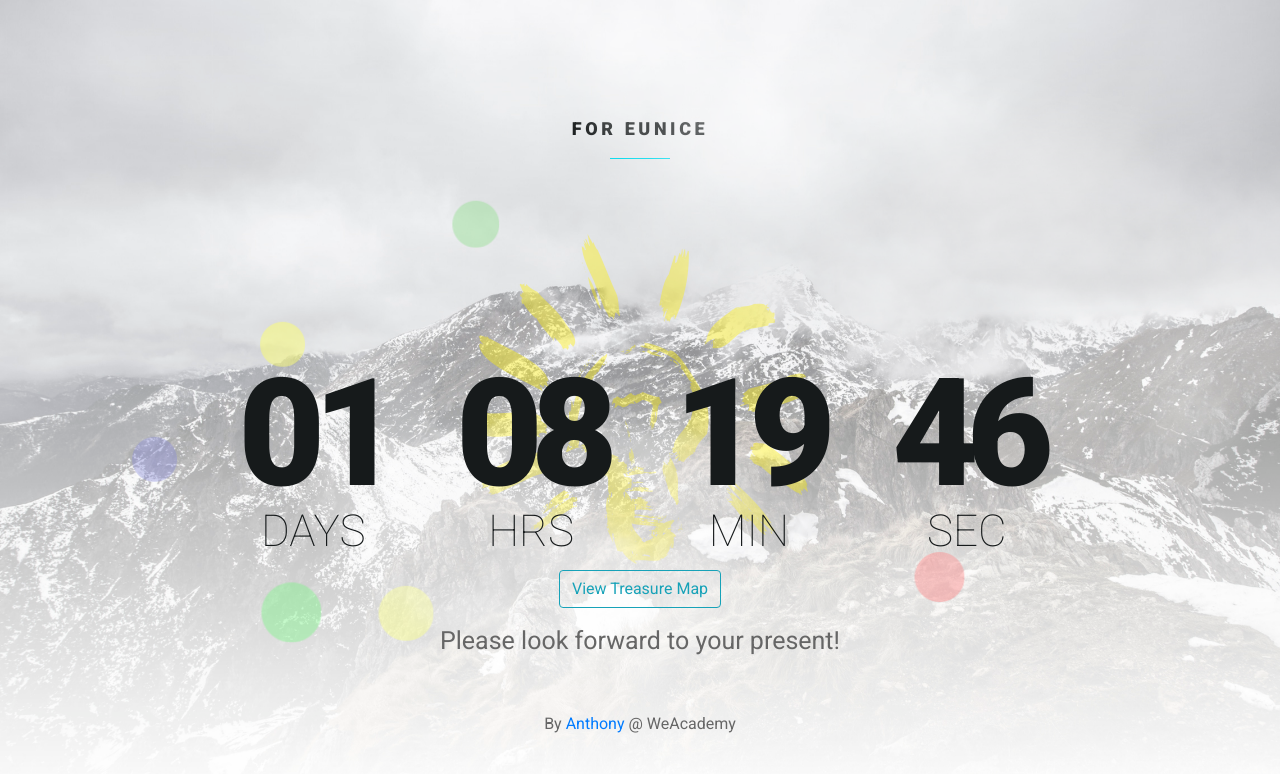
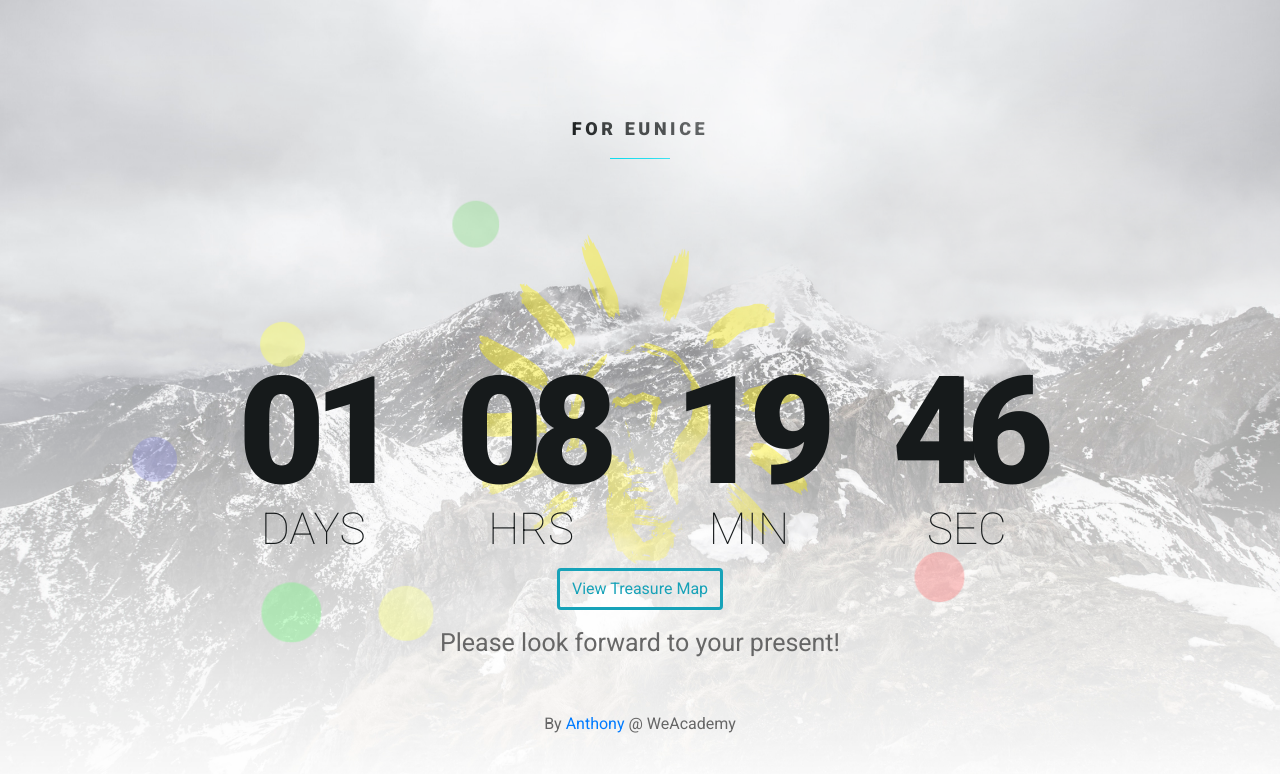
Before and after one commit to dexiang/countdown_for_e, a plain HTML site: page index.html in a window 1280 px wide. Drawn offline with nearby package versions, Linux system fonts and the light colour scheme.

Commit message:
no message

```diff
--- a/css/style.css
+++ b/css/style.css
@@ -1115,9 +1115,9 @@ h2 {
 	}
 }
 
-/*.trtreasure-tips .btn {*/
-	/*background-color: transparent;*/
-/*}*/
+.trtreasure-tips .btn {
+	border-width: 3px;
+}
 
 /*.overlay {*/
 	/*position: fixed;*/
```
